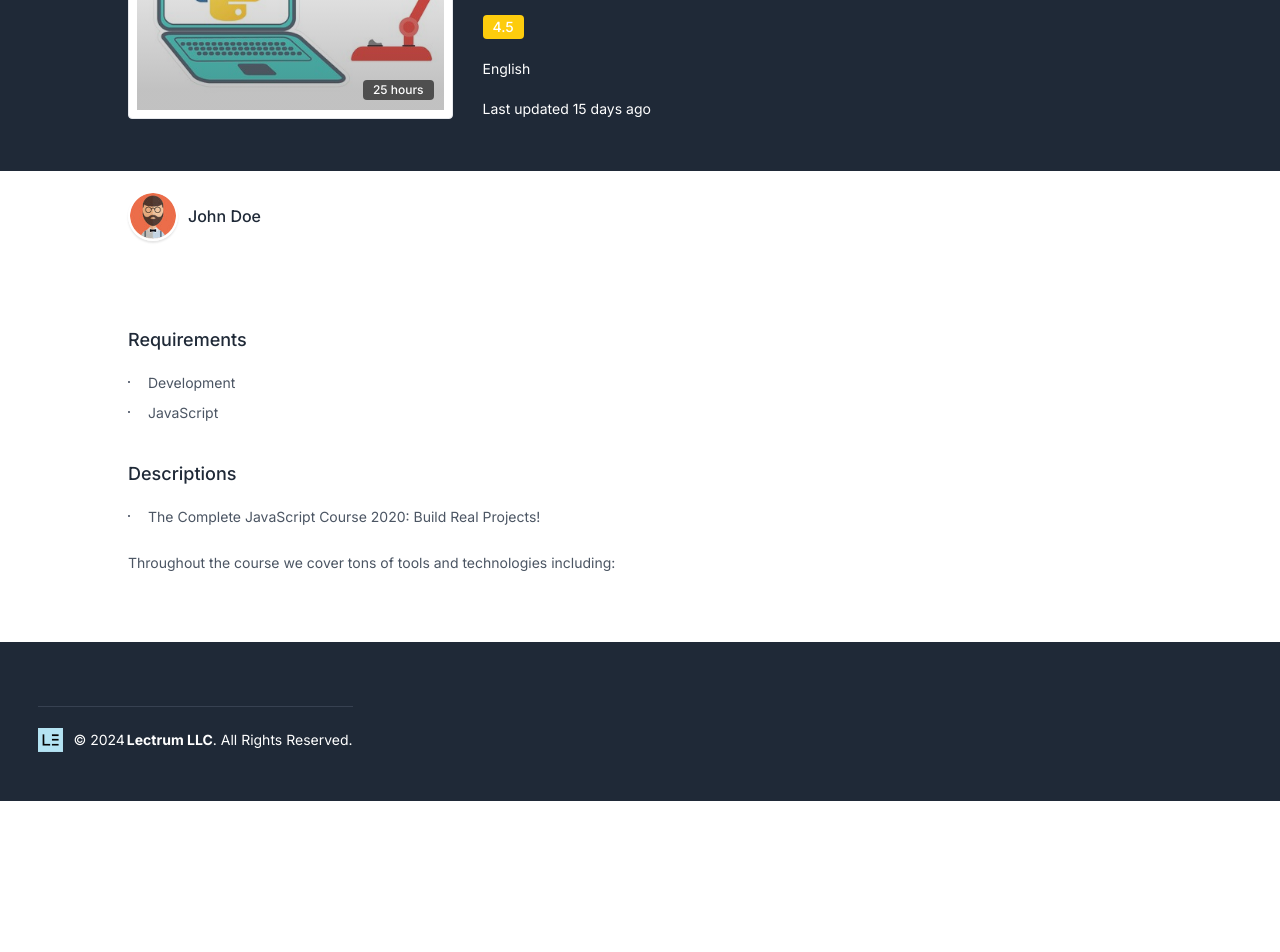
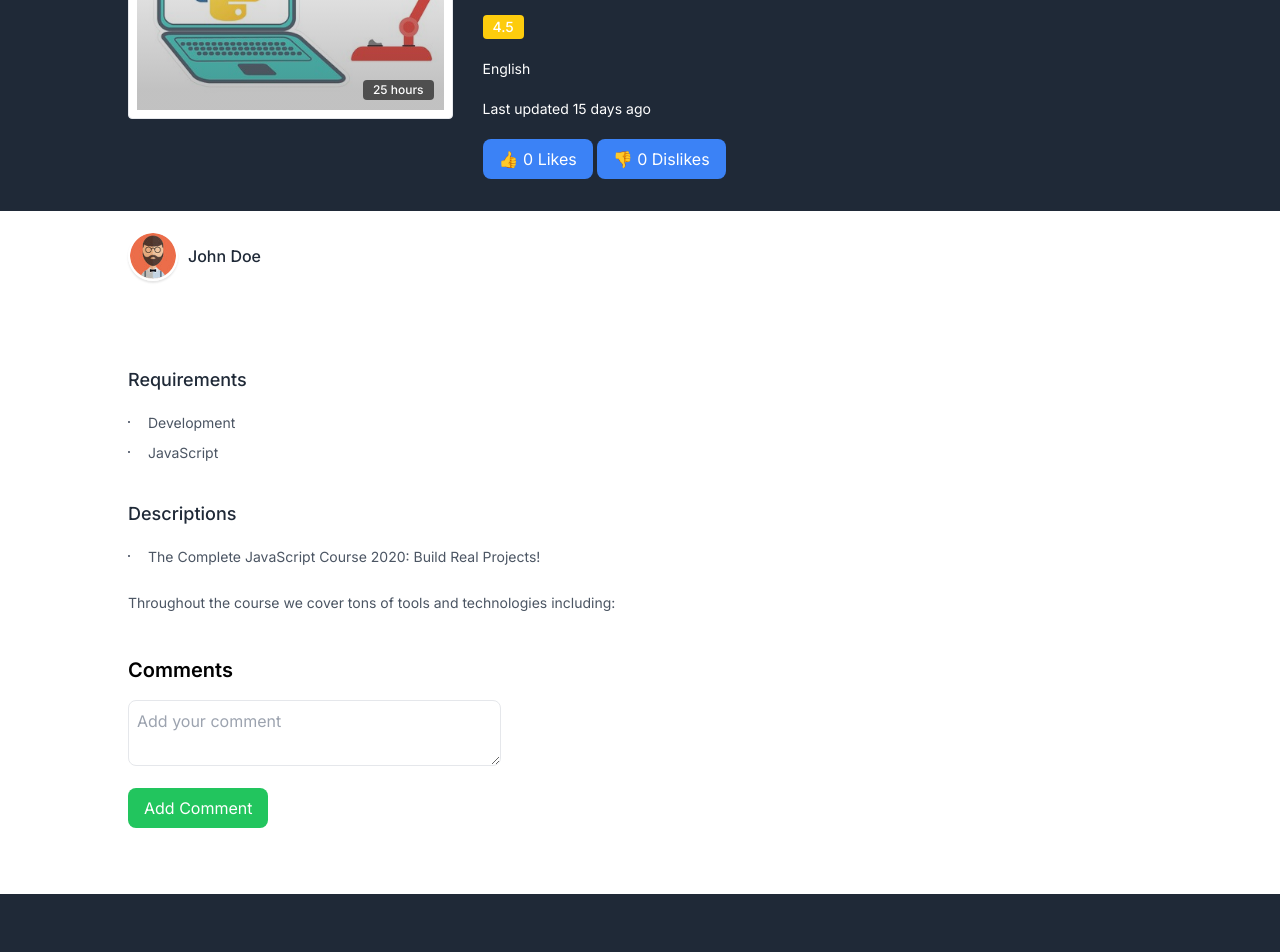
Before and after one commit to rpotapov/Next-Lectrum-14-Potapov, a Next.js app: page /courses/1 in a window 1280 px wide. Shown: the part 200-1152 px from the top of the page. Before the commit the page ends 1001 px from the top, so only its background shows below. Built offline with nearby package versions, Linux system fonts and the light colour scheme.

Commit message:
finish hw 4

```diff
--- a/src/app/page.tsx
+++ b/src/app/page.tsx
@@ -1,13 +1,17 @@
 import CourseList from "@/src/components/courses/CourseList";
 import ProfileInfo from "@/src/components/ProfileInfo";
+import { getBaseURL } from "@/src/lib";
+import { CourseType } from "@/src/types";
+
+export const revalidate = 3600;
 
 const Home = async () => {
-
+  const courses = await fetch(`${getBaseURL()}/api/courses`, { cache: 'no-store' }).then(res => res.json()) as CourseType[]
   return (
     <main className="min-h-screen">
       <div className="flex justify-between pt-[40px] pb-[50px] flex-row max-xl:flex-col mx-[3vw] gap-8">
         <section className="w-[75%] max-xl:mb-[40px]">
-          <CourseList />
+          <CourseList courses={courses} />
         </section>
         <aside className="w-[25%] max-xl:w-full">
           <ProfileInfo />
--- /dev/null
+++ b/src/components/courses/CommentSection.tsx
@@ -0,0 +1,41 @@
+'use client'
+import { useState } from 'react';
+
+const CommentSection = () => {
+  const [comments, setComments] = useState<string[]>([]);
+  const [comment, setComment] = useState('');
+
+  const handleAddComment = () => {
+    if (comment.trim()) {
+      setComments([...comments, comment]);
+      setComment('');
+    }
+  };
+
+  return (
+    <div className="mt-6">
+      <h3 className="text-xl font-semibold mb-4">Comments</h3>
+      <textarea
+        className="border rounded-lg w-full p-2 mb-4"
+        value={comment}
+        onChange={(e) => setComment(e.target.value)}
+        placeholder="Add your comment"
+      />
+      <button
+        className="text-white bg-green-500 hover:bg-green-600 px-4 py-2 rounded-lg transition-colors"
+        onClick={handleAddComment}
+      >
+        Add Comment
+      </button>
+      <ul className="mt-4 space-y-4">
+        {comments.map((c, idx) => (
+          <li key={idx} className="border-b pb-2">
+            {c}
+          </li>
+        ))}
+      </ul>
+    </div>
+  );
+};
+
+export default CommentSection;
--- a/src/components/courses/CourseDetail.tsx
+++ b/src/components/courses/CourseDetail.tsx
@@ -1,6 +1,10 @@
 import { CourseType } from "@/src/types";
 import Image from "next/image";
 import Link from "next/link";
+import LikeButton from './LikeButton';
+import DislikeButton from './DislikeButton';
+import CommentSection from './CommentSection';
+
 const CourseDetail = ({ course }: { course: CourseType }) => {
 
   return (
@@ -43,6 +47,8 @@ const CourseDetail = ({ course }: { course: CourseType }) => {
               <div className="text-sm text-white text-left mb-5 max-md:items-center">
                 Last updated{" "}{course.created}
               </div>
+              <LikeButton />
+              <DislikeButton />
             </div>
           </div>
         </div>
@@ -102,6 +108,7 @@ const CourseDetail = ({ course }: { course: CourseType }) => {
             Throughout the course we cover tons of tools and technologies
             including:
           </p>
+          <CommentSection />
         </div>
       </section>
     </main>
--- a/src/components/courses/CourseList.tsx
+++ b/src/components/courses/CourseList.tsx
@@ -1,24 +1,39 @@
-import { getBaseURL } from "@/src/lib";
+'use client';
+import { useState } from 'react';
 import { CourseType } from "@/src/types";
 import CourseCard from "./CourseCard";
 
 export const revalidate = 10;
 
-const CourseList = async () => {
-  const courses = await fetch(`${getBaseURL()}/api/courses`, { cache: 'no-store' }).then(res => res.json()) as CourseType[]
+const CourseList = ({ courses =[] }: { courses: CourseType[ ]}) => {
+  const [searchTerm, setSearchTerm] = useState('');
+
+  const filteredCourses = courses?.filter(course =>
+    course.description.toLowerCase().includes(searchTerm.toLowerCase())
+  );
 
   return (
-    <div className="grid grid-cols-3 gap-4 max-lg:grid-cols-2 max-md:grid-cols-1">
-      {courses?.map((course) => (
-        <CourseCard
-          key={course.hash}
-          course={course}
-        />
-      ))}
-      <p className="text-sm text-gray-500 mt-8 text-center">
-        Page updated every 60 seconds. Last update: {new Date().toLocaleTimeString()}
-      </p>
+    <section>
+      <input
+        type="text"
+        placeholder="Search courses..."
+        value={searchTerm}
+        onChange={(e) => setSearchTerm(e.target.value)}
+        className="mb-4 w-full p-2 border border-gray-300 rounded"
+      />
+      <div className="grid grid-cols-3 gap-4 max-lg:grid-cols-2 max-md:grid-cols-1">
+      {filteredCourses.length ? (
+        filteredCourses?.map((course) => (
+          <CourseCard
+            key={course.hash}
+            course={course}
+          />
+        ))
+      ) : (
+        <p>No courses found</p>
+      )}
     </div>
+    </section>
   );
 };
 
--- /dev/null
+++ b/src/components/courses/DislikeButton.tsx
@@ -0,0 +1,21 @@
+"use client";
+import { useState } from "react";
+
+const DislikeButton = () => {
+  const [dislikes, setDislikes] = useState(0);
+
+  const handleLike = () => {
+    setDislikes(dislikes + 1);
+  };
+
+  return (
+    <button
+      className="text-white bg-blue-500 hover:bg-blue-600 px-4 py-2 ml-1 rounded-lg transition-colors"
+      onClick={handleLike}
+    >
+      👎 {dislikes} Dislikes
+    </button>
+  );
+};
+
+export default DislikeButton;
--- /dev/null
+++ b/src/components/courses/LikeButton.tsx
@@ -0,0 +1,21 @@
+"use client";
+import { useState } from "react";
+
+const LikeButton = () => {
+  const [likes, setLikes] = useState(0);
+
+  const handleLike = () => {
+    setLikes(likes + 1);
+  };
+
+  return (
+    <button
+      className="text-white bg-blue-500 hover:bg-blue-600 px-4 py-2 rounded-lg transition-colors"
+      onClick={handleLike}
+    >
+      👍 {likes} Likes
+    </button>
+  );
+};
+
+export default LikeButton;
```
